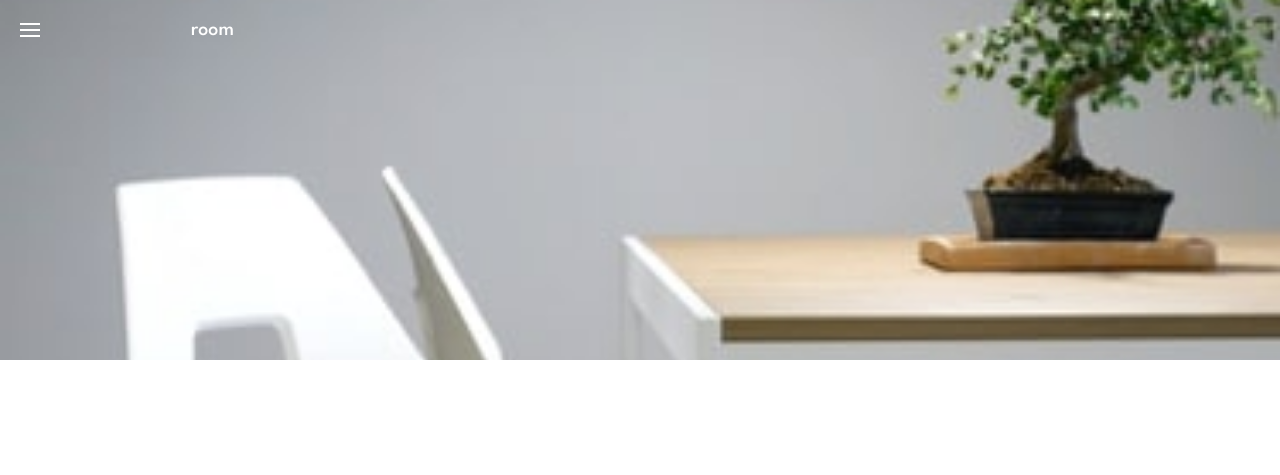
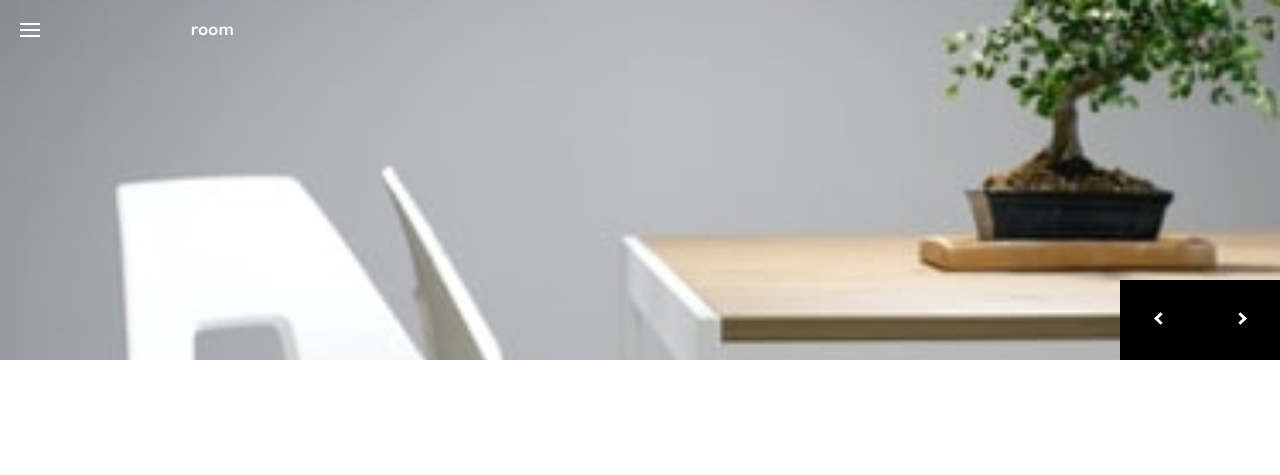
Before and after one commit to jaac97/room-homepage-master, a website: page index.html in a window 1280 px wide. Shown: the top 475 px of the page. Drawn offline with nearby package versions, Linux system fonts and the light colour scheme; files that its build step writes are made by us from their sources.

Commit message:
Button position

```diff
--- a/src/sass/components/_base.scss
+++ b/src/sass/components/_base.scss
@@ -42,8 +42,14 @@
 }
 .buttons{
     position: absolute;
-    bottom: 0;
-    left: 0;
+    top: -80px;
+    right: 0;
+    @include m.desktop {
+        top: unset;
+        right: unset;
+        bottom: 0;
+        left: 0;
+    }
 }
 .button{
     background-color: v.$black;
```
